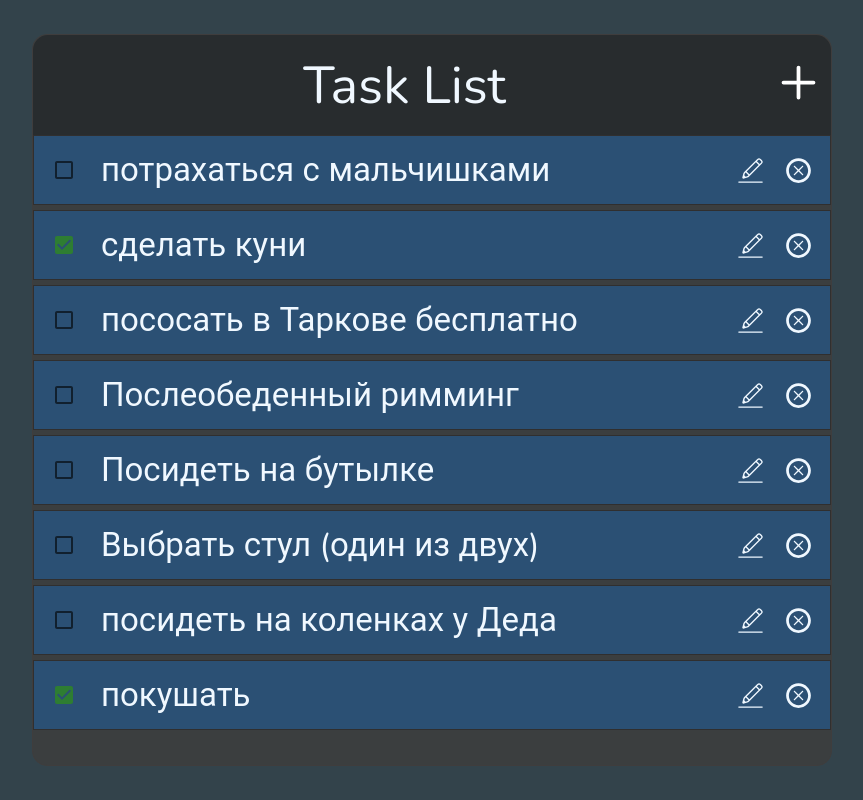
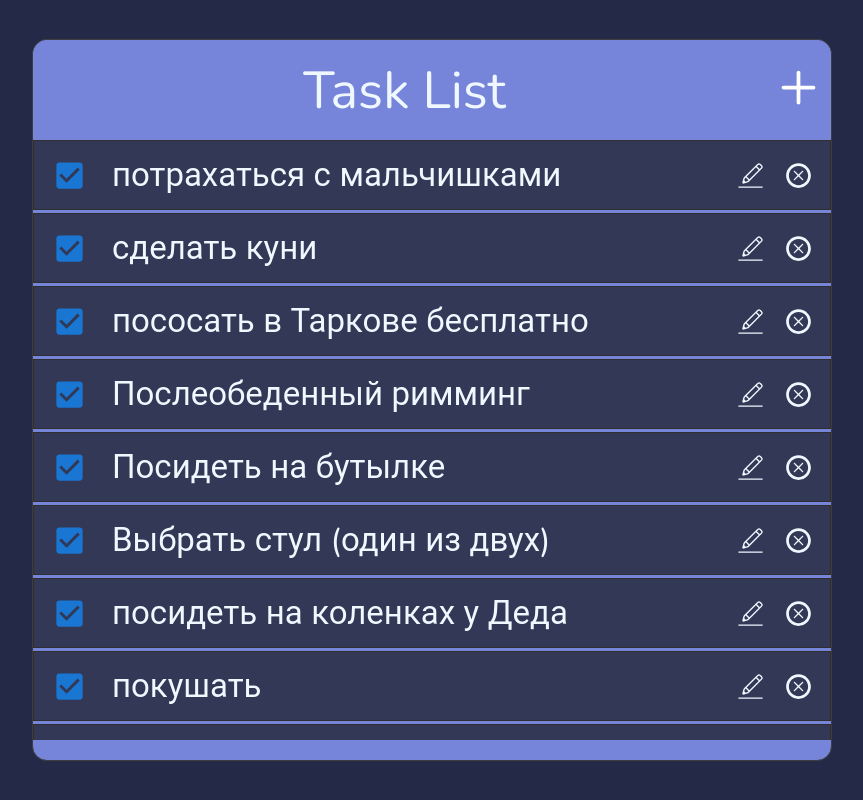
Before and after one commit to Rez1dentis/task-list-front, a React (Vite) app: page / in a window 1280 px wide. Shown: the whole page, without its empty margins (208-1071 px from the left). Built offline with nearby package versions, Linux system fonts and the light colour scheme.

Commit message:
styles changed

```diff
--- a/src/pages/Main/Main.module.scss
+++ b/src/pages/Main/Main.module.scss
@@ -1,15 +1,14 @@
 .mainContainer {
   min-width: 800px;
-  // min-height: 800px;
   border: 1px solid rgb(63, 61, 61);
   border-radius: 15px;
   position: absolute;
   top: 50%;
   left: 50%;
   transform: translate(-50%, -50%);
-  background-color: adjust-hue($color: #3b3e3f, $degrees: 0);
+  background-color: #7685da;
 
   .footer {
-    height: 30px;
+    height: 20px;
   }
 }
--- a/src/pages/Main/TaskApp/TaskApp.module.scss
+++ b/src/pages/Main/TaskApp/TaskApp.module.scss
@@ -9,7 +9,7 @@
   height: 100px;
   border-top-left-radius: 15px;
   border-top-right-radius: 15px;
-  background-color: adjust-hue($color: #282c2e, $degrees: 0);
+  background-color: #7685da;
 
   .title {
     text-align: center;
@@ -23,7 +23,7 @@
   }
 }
 
-.listBox{
+.listBox {
   width: 100%;
   height: 600px;
   overflow: auto;
@@ -31,10 +31,10 @@
   .listItem {
     @include centered-flex;
     height: 70px;
-    margin-bottom: 5px;
+    margin-bottom: 3px;
     padding-left: 20px;
     border: 1px solid rgb(48, 47, 47);
-    background-color: adjust-hue($color: #2b5074, $degrees: 0);
+    background-color: #323855;
     font-size: 33px;
     color: aliceblue;
     cursor: pointer;
--- a/src/pages/Main/TaskApp/TaskApp.tsx
+++ b/src/pages/Main/TaskApp/TaskApp.tsx
@@ -16,11 +16,11 @@ export const TaskApp = (): JSX.Element => {
   const [inputValue, setinputValue] = useState<string>('');
   const [editTask, setEditTask] = useState<ITask | null>(null);
 
-  const addModalOpen = (task: ITask | null = null) => {
+  const isOpenModal = (task: ITask | null = null) => {
     setOpen(true);
     setEditTask(task);
   };
-  const addModalClose = () => setOpen(false);
+  const isCloseModal = () => setOpen(false);
 
   const addTaskHandler = (e: ChangeEvent<HTMLInputElement>) => {
     setinputValue(e.target.value);
@@ -55,7 +55,7 @@ export const TaskApp = (): JSX.Element => {
     }
 
     setinputValue('');
-    addModalClose();
+    isCloseModal();
   };
 
   return (
@@ -64,7 +64,7 @@ export const TaskApp = (): JSX.Element => {
         <div className={classes.title}>Task List</div>
         <div className={classes.icon}>
           <HiOutlinePlus
-            onClick={() => addModalOpen()}
+            onClick={() => isOpenModal()}
             style={{ width: 45, height: 45, color: 'white', cursor: 'pointer' }}
           />
         </div>
@@ -77,13 +77,13 @@ export const TaskApp = (): JSX.Element => {
               <li className={classes.listItem}>
                 <FormGroup>
                   <FormControlLabel
-                    control={<Checkbox checked={task.isCompleted} color="success" />}
+                    control={<Checkbox sx={{ color: "aliceblue" }} size='large' defaultChecked />}
                     label=""
                   />
                 </FormGroup>
                 <div className={classes.text}>{task.name}</div>
                 <div className={classes.iconsBlock}>
-                  <CiEdit onClick={() => addModalOpen(task)} style={{ marginRight: 15 }} />
+                  <CiEdit onClick={() => isOpenModal(task)} style={{ marginRight: 15 }} />
                   <TiDeleteOutline onClick={() => deleteTaskHandler(task.id)} />
                 </div>
               </li>
@@ -92,7 +92,6 @@ export const TaskApp = (): JSX.Element => {
         ))}
       </Reorder.Group>
       </div>
-
       <TaskModal
         setinputValue={setinputValue}
         editTask={editTask}
@@ -100,7 +99,7 @@ export const TaskApp = (): JSX.Element => {
         onSaveHandler={onSaveHandler}
         inputValue={inputValue}
         open={open}
-        onClose={addModalClose}
+        onClose={isCloseModal}
       />
     </>
   );
--- a/src/styles/scss/style.scss
+++ b/src/styles/scss/style.scss
@@ -4,5 +4,5 @@
 #root {
   width: 100vw;
   height: 100vh;
-  background-color: adjust-hue($color: #33434b, $degrees: 0);
+  background-color: #232946;
 }
```
